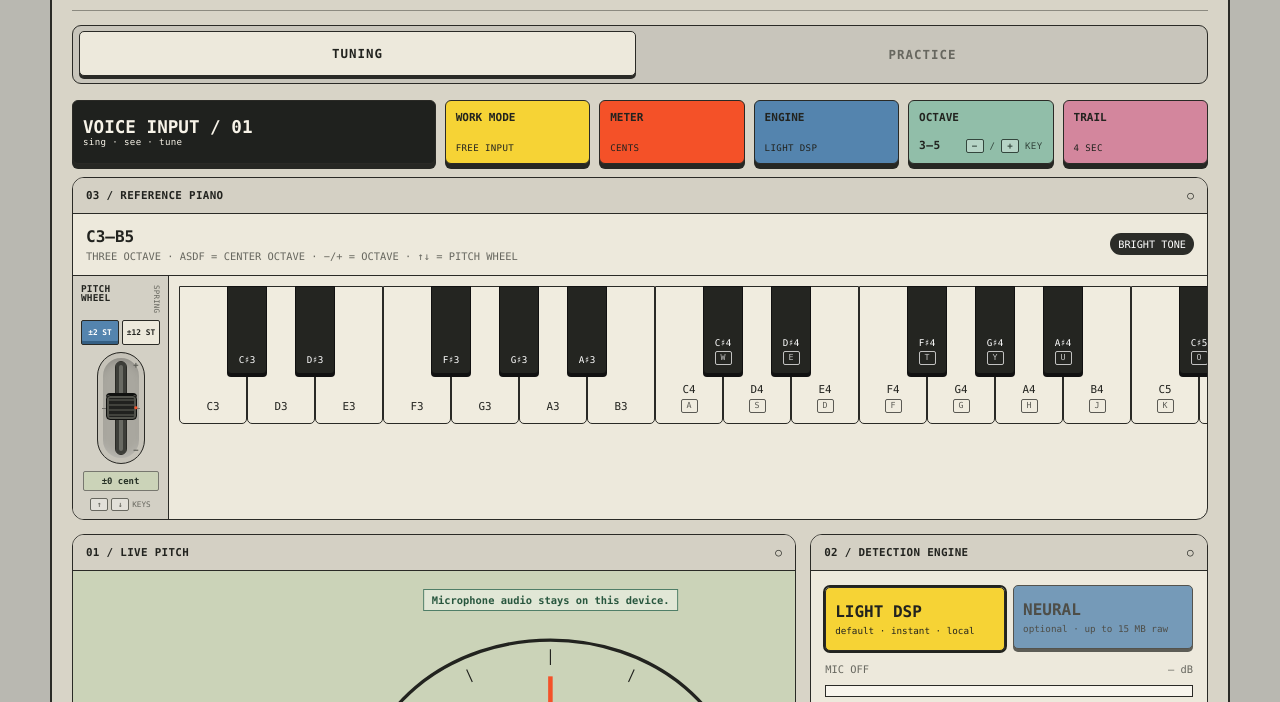
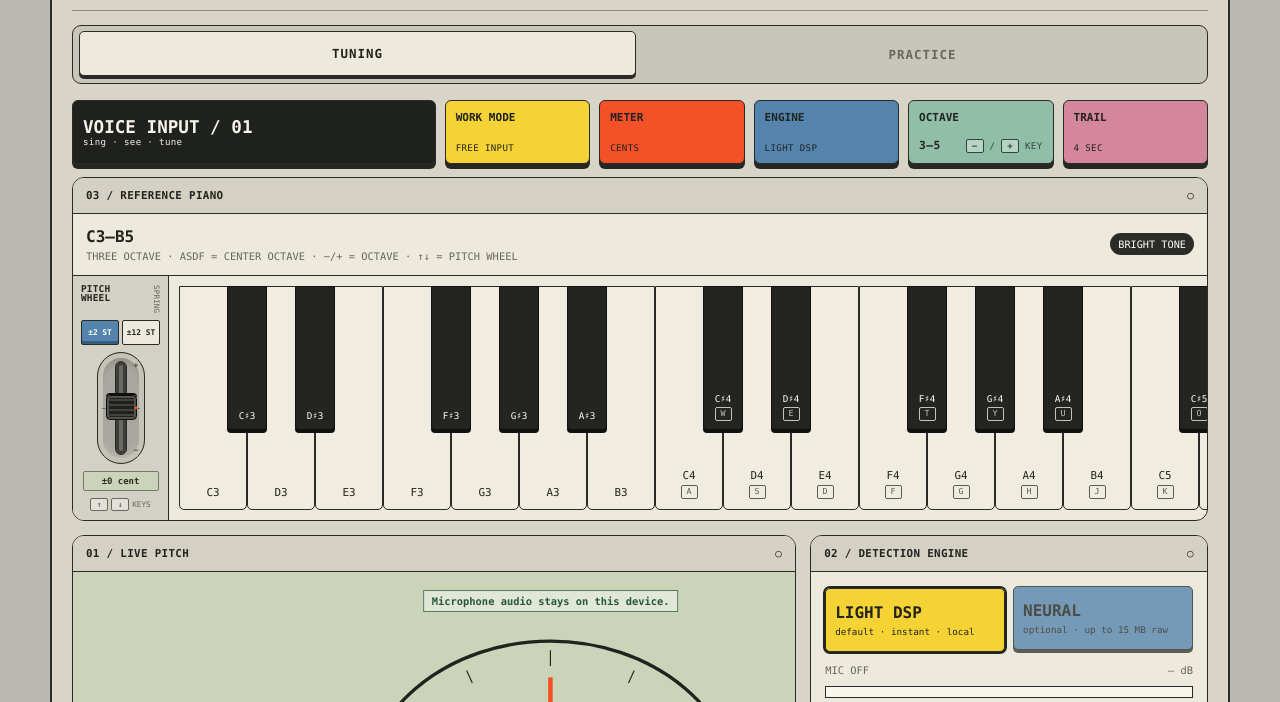
Before and after one commit to DECK6/pitch-lab, a website built with Vite: page index.html in a window 1280 px wide. Shown: the part 98-800 px from the top of the page. Built offline with nearby package versions, Linux system fonts and the light colour scheme.

Commit message:
fix: match piano height to pitch wheel

```diff
--- a/src/styles.css
+++ b/src/styles.css
@@ -56,7 +56,7 @@ button.function-pad { cursor: pointer; }
 .piano-meta div { display: flex; flex-direction: column; gap: 4px; }
 .piano-meta small { color: var(--muted); font-size: 0.65rem; }
 .pill { padding: 5px 8px; color: #fff; background: #2b2c28; border-radius: 999px; font-size: 0.64rem; white-space: nowrap; }
-.piano-performance { display: grid; grid-template-columns: 96px minmax(0, 1fr); min-width: 0; }
+.piano-performance { --white-key-height: 224px; --black-key-height: 144px; display: grid; grid-template-columns: 96px minmax(0, 1fr); min-width: 0; }
 .pitch-modulation { min-height: 158px; display: flex; flex-direction: column; align-items: center; gap: 7px; padding: 9px 8px 8px; border-right: 1px solid var(--line); background: #d3d0c5; }
 .pitch-mod-heading { width: 100%; display: flex; justify-content: space-between; align-items: flex-start; gap: 4px; font-size: 0.59rem; line-height: 0.95; letter-spacing: 0.02em; }
 .pitch-mod-heading span { color: var(--muted); font-size: 0.47rem; writing-mode: vertical-rl; }
@@ -78,12 +78,12 @@ button.function-pad { cursor: pointer; }
 #pitch-mod-value { min-width: 76px; padding: 4px 3px; border: 1px solid #77776f; border-radius: 2px; background: var(--screen); color: #263126; font-size: 0.56rem; font-weight: 900; text-align: center; }
 .pitch-mod-key-hint { display: flex; align-items: center; gap: 3px; color: var(--muted); font-size: 0.48rem; white-space: nowrap; }
 .piano-scroll { overflow-x: auto; overscroll-behavior-inline: contain; -webkit-overflow-scrolling: touch; padding: 10px; scrollbar-color: #595b53 #cbc8bd; }
-.piano-surface { position: relative; width: calc(var(--white-count) * 68px); min-width: calc(var(--white-count) * 68px); height: 138px; }
+.piano-surface { position: relative; width: calc(var(--white-count) * 68px); min-width: calc(var(--white-count) * 68px); height: var(--white-key-height); }
 .white-keys { display: flex; height: 100%; }
 .piano-key { user-select: none; touch-action: pan-x pan-y; cursor: pointer; }
-.white-key { width: 68px; height: 138px; flex: 0 0 68px; display: flex; flex-direction: column; align-items: center; justify-content: flex-end; gap: 3px; padding: 10px 2px; border: 1px solid var(--line); border-radius: 0 0 5px 5px; background: #f0ecdf; font-size: 0.68rem; }
-.black-key-slot { position: absolute; top: 0; width: 40px; height: 88px; z-index: 2; }
-.black-key { width: 40px; height: 88px; display: flex; flex-direction: column; align-items: center; justify-content: flex-end; gap: 3px; padding: 8px 1px; border: 1px solid #111; border-radius: 0 0 4px 4px; background: #242521; color: #fff; font-size: 0.58rem; box-shadow: 0 3px 0 #111; }
+.white-key { width: 68px; height: 100%; flex: 0 0 68px; display: flex; flex-direction: column; align-items: center; justify-content: flex-end; gap: 3px; padding: 10px 2px; border: 1px solid var(--line); border-radius: 0 0 5px 5px; background: #f0ecdf; font-size: 0.68rem; }
+.black-key-slot { position: absolute; top: 0; width: 40px; height: var(--black-key-height); z-index: 2; }
+.black-key { width: 40px; height: 100%; display: flex; flex-direction: column; align-items: center; justify-content: flex-end; gap: 3px; padding: 8px 1px; border: 1px solid #111; border-radius: 0 0 4px 4px; background: #242521; color: #fff; font-size: 0.58rem; box-shadow: 0 3px 0 #111; }
 .piano-key kbd { min-width: 17px; padding: 1px 3px; border: 1px solid currentColor; border-radius: 2px; background: transparent; font: inherit; font-size: 0.52rem; line-height: 1.15; text-align: center; opacity: 0.72; }
 .piano-key.is-active { background: var(--orange); color: #151612; transform: translateY(2px); box-shadow: none; }
 .piano-key.is-chord-tone:not(.is-active) { box-shadow: inset 0 -7px 0 var(--blue); }
@@ -164,7 +164,7 @@ footer { display: flex; justify-content: space-between; gap: 15px; margin-top: 1
   .diagnostic-grid { padding: 0 10px; }
   .piano-meta { align-items: flex-start; }
   .piano-meta small { max-width: 220px; }
-  .piano-performance { grid-template-columns: 82px minmax(0, 1fr); }
+  .piano-performance { --white-key-height: 260px; --black-key-height: 168px; grid-template-columns: 82px minmax(0, 1fr); }
   .pitch-modulation { padding-inline: 6px; }
   .pitch-mod-ranges { grid-template-columns: 1fr; }
   .pitch-mod-ranges button { min-height: 27px; }
```
Also changed, not shown: tests/browser/app.spec.ts (+3 -0 lines).
